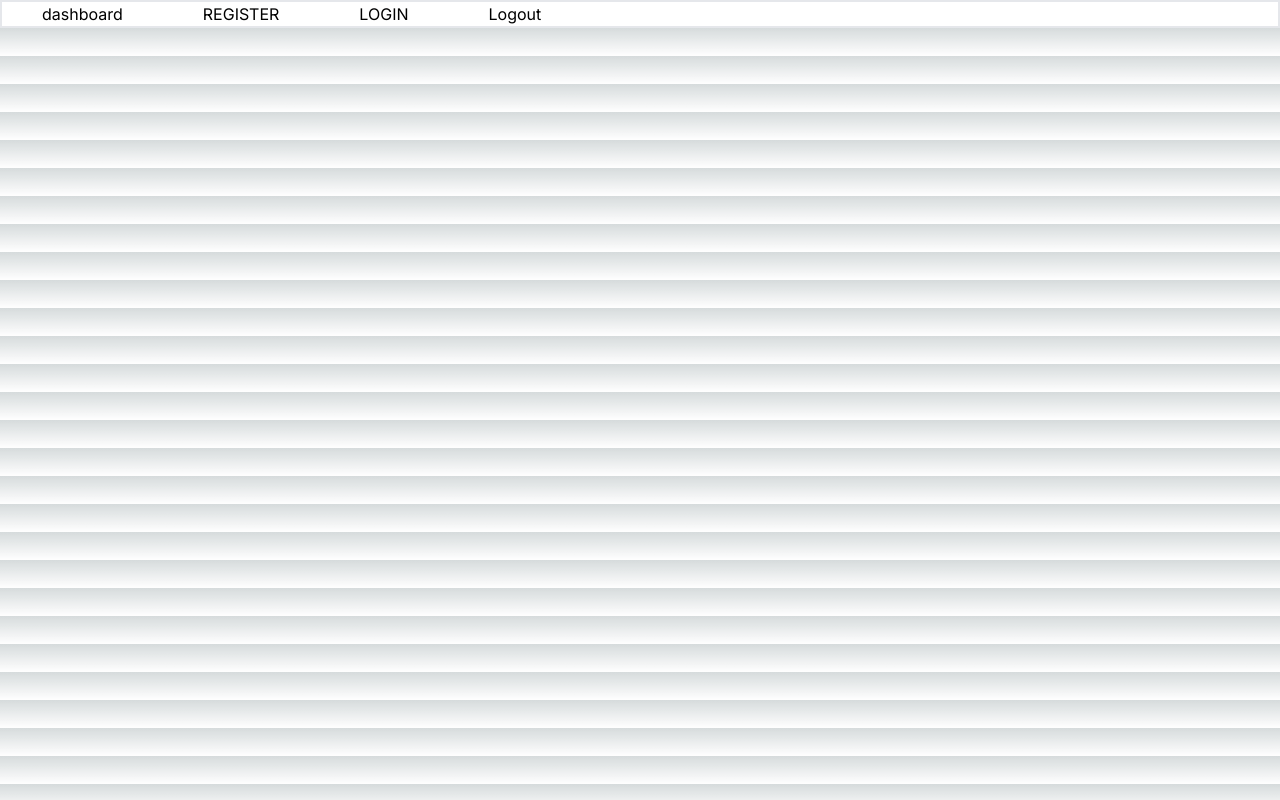
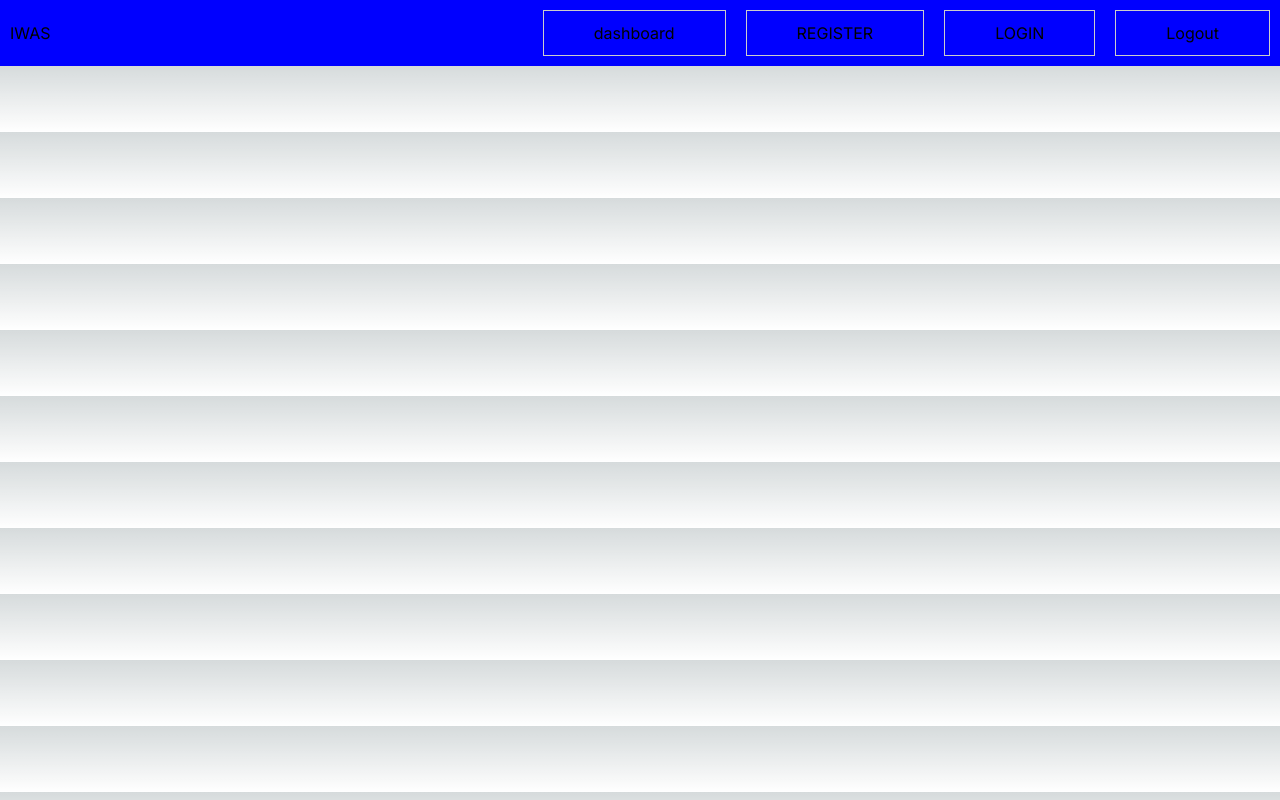
Before and after one commit to AayushNagarr/IWAS, a Next.js app in the folder Insurance/iwas/: page / in a window 1280 px wide. Built offline with nearby package versions, Linux system fonts and the light colour scheme; no server answers.

Commit message:
Modifying dynamic navbar

```diff
--- a/Insurance/iwas/app/components/navbar.js
+++ b/Insurance/iwas/app/components/navbar.js
@@ -1,17 +1,21 @@
 import React from 'react';
+import { useSession } from 'next-auth/react';
+import Logout from '../logout';
 
 const Navbar = ({ children }) => {
+  const { data: session, status } = useSession();
+
   return (
-    <div>
+    <div style={{ display: 'flex', alignItems: 'center', justifyContent: 'space-between', background: 'blue', padding: '10px', top: 0, left: 0, right: 0, zIndex: 1000, width: '100%' }}>
       {/* Your navbar content here */}
-      <nav style={{ background: 'lightblue', padding: '10px' }}>
-        <h1>My Navbar</h1>
+      <nav>
+        <h1>IWAS</h1>
       </nav>
 
       {/* Wrap children within the navbar */}
-      <div style={{ padding: '20px' }}>
+      <div style={{ display: 'flex', alignItems: 'center' }}>
         {React.Children.map(children, child => (
-          <div style={{ border: '1px solid #ccc', padding: '10px', marginBottom: '10px' }}>
+          <div style={{ marginLeft: '20px', border: '1px solid #ccc', padding: '10px' }}>
             {child}
           </div>
         ))}
--- a/Insurance/iwas/app/layout.js
+++ b/Insurance/iwas/app/layout.js
@@ -7,11 +7,11 @@ import { Inter } from "next/font/google";
 import Link from "next/link";
 import Logout from "./logout";
 const inter = Inter({ subsets: ["latin"] });
-import Navbar from "./components/navbar";
 import {useSession} from "next-auth/react"
 import {SessionProvider} from "next-auth/react"
 
 import Providers from "./components/provider";
+import Navbar from "./components/navbar";
 
 export default function RootLayout({ children }) {
 
@@ -19,7 +19,7 @@ export default function RootLayout({ children }) {
     <html lang="en">
       <body className={inter.className}>
         <Providers>
-          <nav className="bg-white border-2 text-black from-stone-700 to-green-600">
+          <Navbar>
             <Link className="px-10" href="/dashboard">
               dashboard
               </Link>
@@ -30,7 +30,7 @@ export default function RootLayout({ children }) {
               LOGIN
             </Link>
             <Logout />
-          </nav>
+          </Navbar>
           {children}
         </Providers>
       </body>
```
